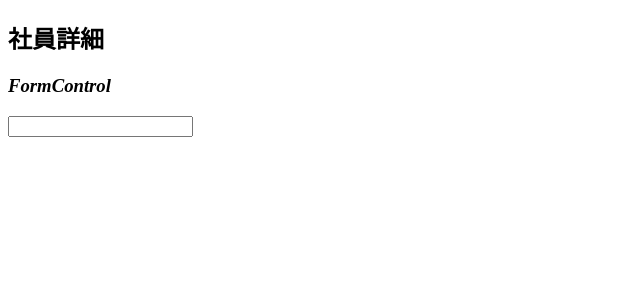
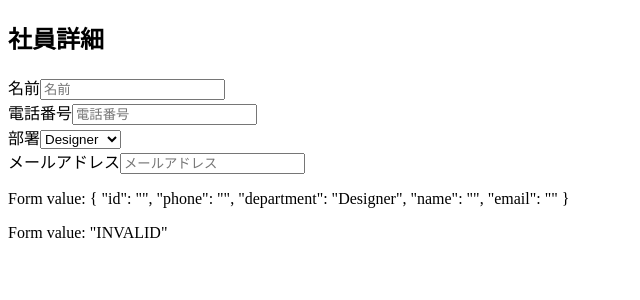
Before and after one commit to homahi/angular-forms, an Angular app: page / in a window 1280 px wide. Shown: the top 300 px of the page, without its empty margins (0-640 px from the left). Built offline with nearby package versions, Linux system fonts and the light colour scheme.

Commit message:
6-2-11: その他の項目を追加

```diff
--- a/src/app/employee-detail/employee-detail.component.html
+++ b/src/app/employee-detail/employee-detail.component.html
@@ -1,3 +1,22 @@
 <h2>社員詳細</h2>
-<h3><i>FormControl</i></h3>
-<input class="form-control" [formControl]="name">
+<form [formGroup]="employeeForm" novalidate>
+  <div class="form-group">
+    <div class="full-width">
+      <label for="">名前</label>
+      <input type="text" placeholder="名前" name="name" formControlName="name">
+    </div>
+    <div class="full-width">
+      <label for="">電話番号</label>
+      <input type="text" placeholder="電話番号" name="phone" formControlName="phone">
+    </div>
+    <div class="full-width">
+      <label for="">部署</label>
+      <select id="department" name="department" formControlName="department">
+      <option [value]="department" *ngFor="let department of departments">{{department}}</option></select>
+    </div>
+    <div class="full-width"><label for="">メールアドレス</label>
+    <input type="text" placeholder="メールアドレス" name="email" formControlName="email"></div>
+  </div>
+</form>
+<p>Form value: {{employeeForm.value | json}}</p>
+<p>Form value: {{employeeForm.status | json}}</p>
--- a/src/app/employee-detail/employee-detail.component.ts
+++ b/src/app/employee-detail/employee-detail.component.ts
@@ -1,5 +1,6 @@
+import { departments } from '../employee-model';
 import { Component, OnInit } from '@angular/core';
-import { FormControl } from '@angular/forms';
+import { Validators, FormBuilder, FormGroup, FormControl } from '@angular/forms';
 
 @Component({
   moduleId: module.id,
@@ -8,11 +9,23 @@ import { FormControl } from '@angular/forms';
   styleUrls: ['./employee-detail.component.css']
 })
 export class EmployeeDetailComponent implements OnInit {
-  name = new FormControl();
+  employeeForm: FormGroup;
+  departments = departments;
 
-  constructor() { }
+  constructor(public fb: FormBuilder) {
+    this.createForm();
+  }
 
   ngOnInit() {
   }
 
+  createForm() {
+    this.employeeForm = this.fb.group({
+      id: '',
+      phone: ['', Validators.required],
+      department: [this.departments[0], Validators.required],
+      name: ['', Validators.required],
+      email: ''
+    });
+  }
 }
```
